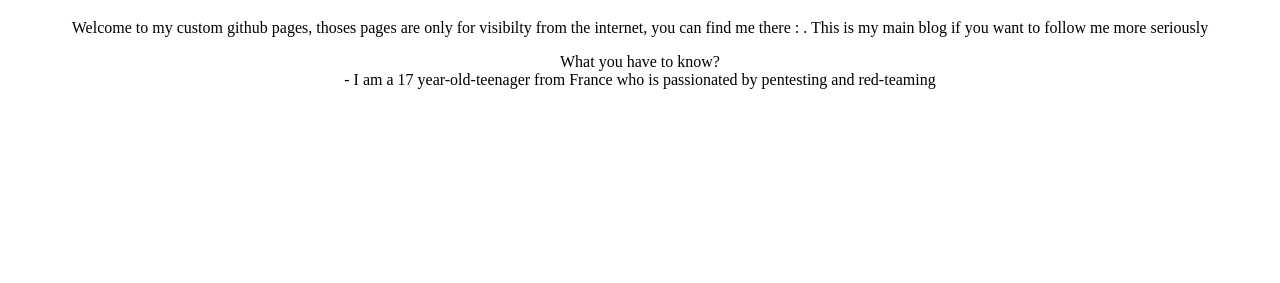
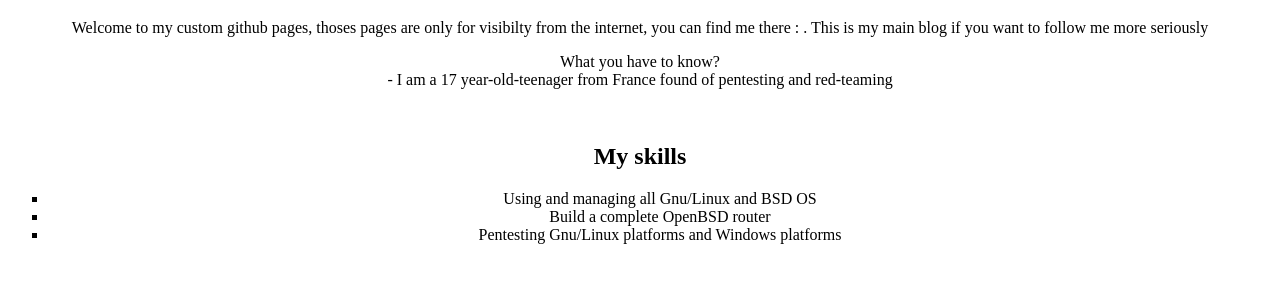
Before and after one commit to hemlockfr/hemlockfr.github.io, a plain HTML site: page index.html in a window 1280 px wide. Shown: the part 61-344 px from the top of the page. Drawn offline with Linux system fonts and the light colour scheme.

Commit message:
Update index.html

```diff
--- a/index.html
+++ b/index.html
@@ -15,7 +15,16 @@
 <center>
   <h1>Hello! I am Hemlock :)</h1>
   <p>Welcome to my custom github pages, thoses pages are only for visibilty from the internet, you can find me there : <add link later>. This is my main blog if you want to follow me more seriously</p>
-    <p>What you have to know?<br> - I am a 17 year-old-teenager from France who is passionated by pentesting and red-teaming</p>
+    <p>What you have to know?<br> - I am a 17 year-old-teenager from France found of pentesting and red-teaming</p><br>
+
+  <h2>My skills</h2>
+
+<ul style="list-style-type:square">
+  <li>Using and managing all Gnu/Linux and BSD OS</li>
+  <li>Build a complete OpenBSD router</li>
+  <li>Pentesting Gnu/Linux platforms and Windows platforms</li>
+</ul>
+
   <script src="https://www.hackthebox.eu/badge/61906"></script>
 </body>
 </html>
```
